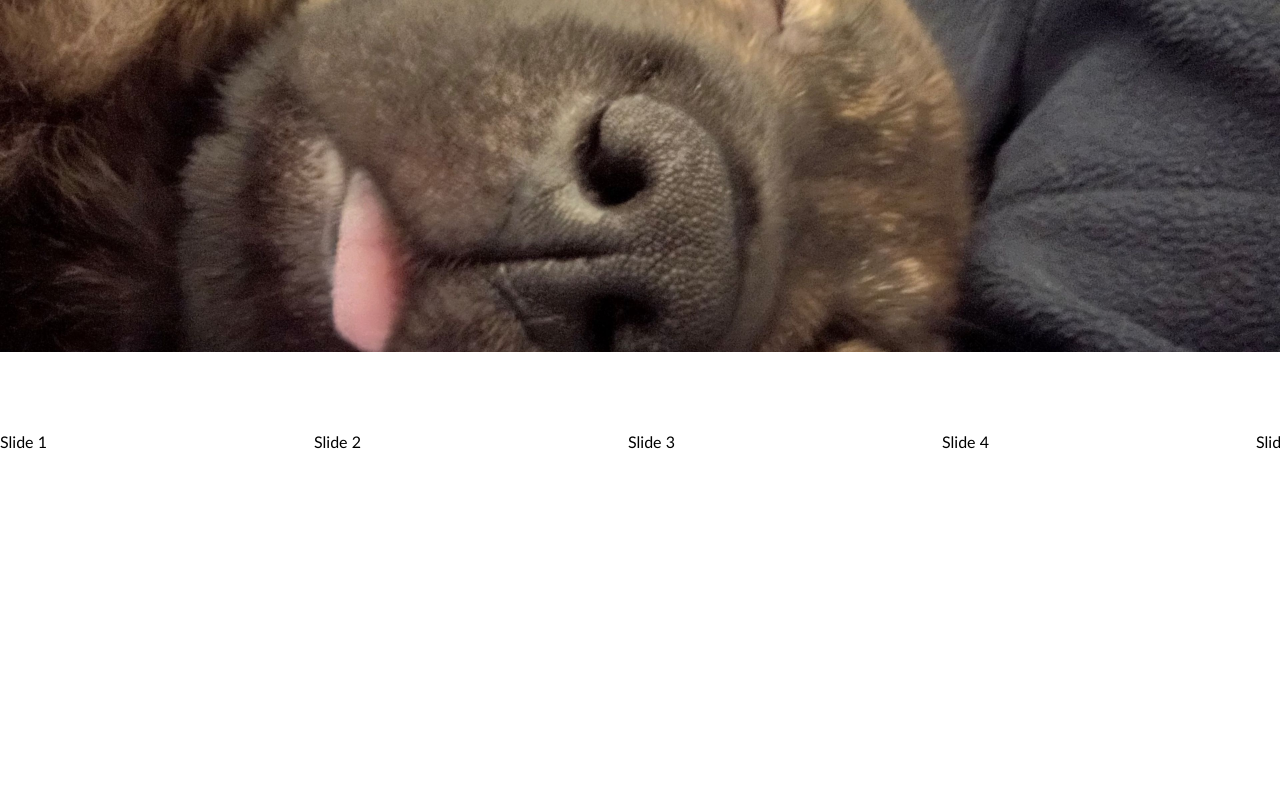
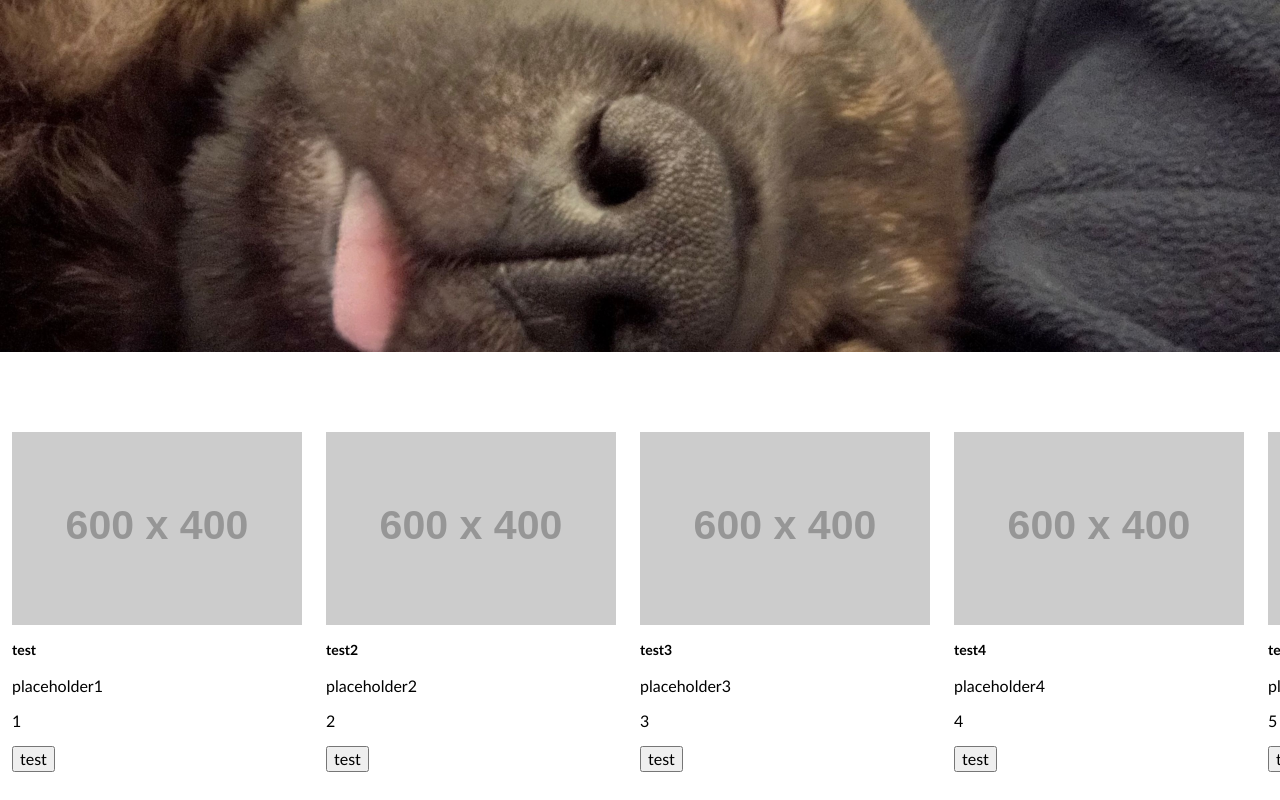
Before and after one commit to tinxtin/ecom, a React (Vite) app: page / in a window 1280 px wide. Shown: the part 316-1116 px from the top of the page. Before the commit the page ends 800 px from the top, so only its background shows below. Built offline with nearby package versions, Linux system fonts and the light colour scheme.

Commit message:
base code for feature products carousel

```diff
--- a/src/components/products/swiper.jsx
+++ b/src/components/products/swiper.jsx
@@ -1,4 +1,4 @@
-import { useImperativeHandle, useEffect, useRef, forwardRef } from "react";
+import { useEffect, useRef } from "react";
 import { register } from 'swiper/element/bundle';
 
 export const Swiper = (props) => {
@@ -9,16 +9,14 @@ export const Swiper = (props) => {
 	useEffect(() => {
 		register();
 
-		const slideParams = {
-			...rest
-		};
+		const slideParams = { ...rest };
 
 		Object.assign(swiperRef.current, slideParams);
 		swiperRef.current.initialize();
 	}, [])
 
 	return (
-		<swiper-container ref={swiperRef} init='false'>
+		<swiper-container ref={swiperRef} init='false' class='swiper__slider'>
 			{ children }
 		</swiper-container>
 	)
@@ -26,10 +24,7 @@ export const Swiper = (props) => {
 
 export const SwiperSlide = (props) => {
 
-	const {
-		children,
-		...rest
-	  } = props;
+	const { children, ...rest } = props;
 
 	  return (
 		<swiper-slide {...rest}>
--- a/src/pages/main/home.jsx
+++ b/src/pages/main/home.jsx
@@ -2,6 +2,7 @@ import { useState, useEffect } from 'react';
 import { Link } from 'react-router-dom';
 import hero from '../../assets/pepper2.jpg'
 import { Swiper, SwiperSlide } from '../../components/products/swiper';
+import { Collections } from '../../utils/stock/all'
 
 export const Home = () => {
 
@@ -24,6 +25,47 @@ export const Home = () => {
         return () => window.removeEventListener('resize', handleResize)
     }, [])
 
+    const featuredProducts = Collections.all.feature.map((item, i) => {
+        return (
+            <SwiperSlide>
+                <li className='featured__products-list-item'>
+                    <div className='featured__item'>
+                        <div className='item__image-container'>
+                            <Link className='item__link'>
+                                <div className='item__wrapper'>
+                                    <img src="https://placehold.co/600x400" alt="" className='item__image'/>
+                                </div>
+                            </Link>
+                        </div>
+                        <div className='item__info'>
+                            <div className='item__info-top'>
+                                <div className='item__details'>
+                                    <h3 className='item__title'>
+                                        { item.name }
+                                    </h3>
+                                </div>
+                                <div className='item__options'>
+                                    <div className='item__desc'>
+                                        <p className='item__desc-wrapper'>
+                                            { item.desc }
+                                        </p>
+                                    </div>
+                                    <p className='item__price'>
+                                        <span className='item__price-current'>
+                                            { item.price }
+                                        </span>
+                                    </p>
+                                </div>
+                            </div>
+                            <div className='item__info-bottom'>
+                                <button>test</button>
+                            </div>
+                        </div>
+                    </div>
+                </li>
+            </SwiperSlide>
+        )
+    })
 
     return (
         <>
@@ -44,11 +86,7 @@ export const Home = () => {
                             slidesPerView={4}
                             breakpoints={{ 768: { slidesPerView: 4 } }}
                             >
-                            <SwiperSlide>Slide 1</SwiperSlide>
-                            <SwiperSlide>Slide 2</SwiperSlide>
-                            <SwiperSlide>Slide 3</SwiperSlide>
-                            <SwiperSlide>Slide 4</SwiperSlide>
-                            <SwiperSlide>Slide 5</SwiperSlide>
+                            { featuredProducts }
                             </Swiper>
                         </div>
                     </ul>
--- a/src/styles/style.css
+++ b/src/styles/style.css
@@ -206,17 +206,50 @@ button[type=button] {
 }
 
 .featured__products {
-  padding-top: 1rem;
   transition: none;
 }
-
+.featured__products-list {
+  padding-top: 1rem;
+}
+.featured__products-list-item {
+  padding-bottom: 0;
+  height: 100%;
+  margin: 0 0.75em !important;
+  transition: margin 0.4s ease-in-out;
+}
+.featured__products-list-item .featured__item {
+  display: inline-block;
+  font-size: 1rem;
+  transition: padding 0.4s ease-in-out;
+  vertical-align: top;
+}
+.featured__products-list-item .item__info {
+  position: relative;
+  display: flex;
+  flex-direction: column;
+  justify-content: space-between;
+}
+.featured__products-list-item .item__details {
+  display: flex;
+  justify-content: space-between;
+  flex-flow: row nowrap;
+}
+.featured__products-list-item .item__details .item__title {
+  margin: 0;
+  color: rgb(0, 0, 0);
+  font-size: 0.875rem;
+  line-height: 1.25rem;
+}
+.featured__products-list-item .item__info {
+  padding-top: 0.75rem;
+}
 .swiper__viewport {
   overflow: hidden;
   position: relative;
-  height: 100%;
 }
 .swiper__draggable {
   cursor: grab;
+  user-select: none;
 }
 
 
--- a/src/styles/style.scss
+++ b/src/styles/style.scss
@@ -230,8 +230,62 @@ button[type=button] {
 .featured {
 
 	&__products {
-		padding-top: 1rem;
 		transition: none;
+
+    &-list {
+      padding-top: 1rem;
+
+      &-item {
+        padding-bottom: 0;
+        height: 100%;
+        margin: 0 .75em !important;
+        // min-width: calc(85% - .75rem);
+        // width: calc(100% - .75rem);
+        transition: margin .4s ease-in-out;
+
+        .featured__item {
+          display: inline-block;
+          font-size: 1rem;
+          transition: padding .4s ease-in-out;
+          vertical-align: top;
+        }
+
+        .item {
+
+          &__info {
+            position: relative;
+            display: flex;
+            flex-direction: column;
+            justify-content: space-between;
+          }
+
+          &__details {
+            display: flex;
+            justify-content: space-between;
+            flex-flow: row nowrap;
+
+            .item__title {
+              margin: 0;
+              color: rgb(0, 0, 0);
+              font-size: .875rem;
+              line-height: 1.25rem;
+            }
+          }
+
+          &__link {
+
+          }
+
+          &__info {
+            padding-top: .75rem;
+
+            &-top {
+
+            }
+          }
+        }
+      }
+    }
 	}
 }
 
@@ -240,11 +294,11 @@ button[type=button] {
   &__viewport {
     overflow: hidden;
     position: relative;
-    height: 100%;
   }
 
   &__draggable {
     cursor: grab;
+    user-select: none;
   }
 }
 
--- /dev/null
+++ b/src/utils/stock/all.jsx
@@ -0,0 +1,31 @@
+export const Collections = {
+    all : {
+        feature: [
+            {
+                name: 'test',
+                desc: 'placeholder1',
+                price: 1.00
+            },
+            {
+                name: 'test2',
+                desc: 'placeholder2',
+                price: 2.00,
+            },
+            {
+                name: 'test3',
+                desc: 'placeholder3',
+                price: 3.00,
+            },
+            {
+                name: 'test4',
+                desc: 'placeholder4',
+                price: 4.00,
+            },
+            {
+                name: 'test5',
+                desc: 'placeholder5',
+                price: 5.00,
+            },
+        ]
+    }
+}
```
Also changed, not shown: 1 other file (tests, documents, lock files or other folders).
